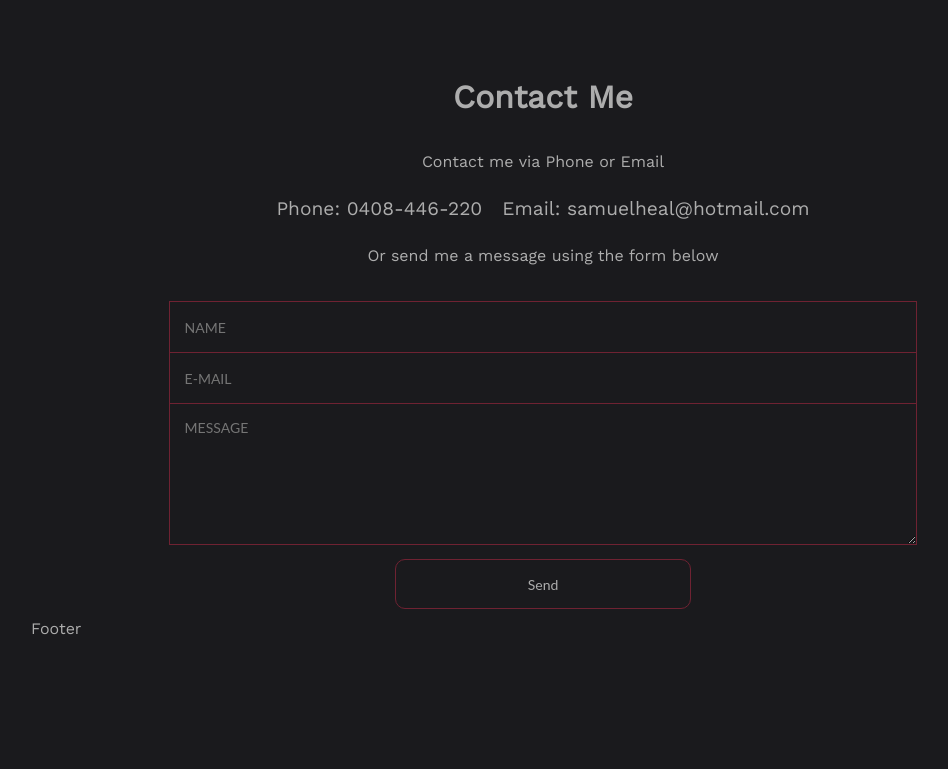
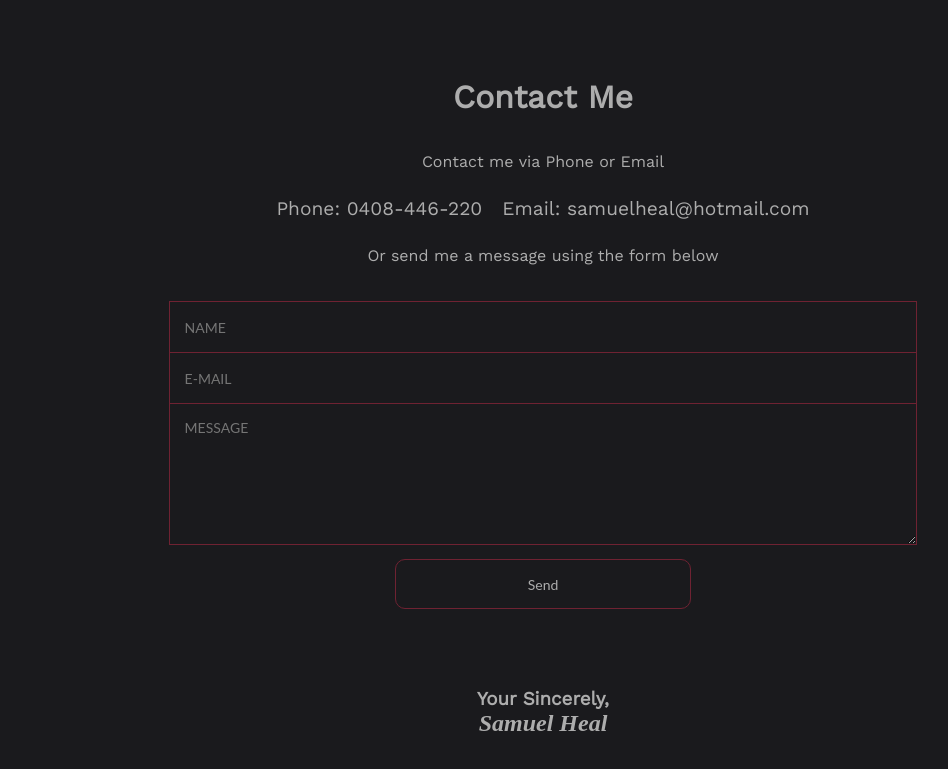
Before and after one commit to SamuelHeal/React-Portfolio, a React (Create React App) app in the folder portfolio/: page / in a window 1280 px wide. Shown: the part 2833-3602 px from the top of the page, without its empty margins (97-1045 px from the left). Before the commit the page ends 3471 px from the top, so only its background shows below. Built offline with nearby package versions, Linux system fonts and the light colour scheme.

Commit message:
footer added and all styling finalised

```diff
--- a/portfolio/src/components/body/about/about.css
+++ b/portfolio/src/components/body/about/about.css
@@ -4,6 +4,16 @@
     --hovercolour: #950740;
     --bordercolour: #6F2232;
     --backgroundcolour: #1A1A1D;
+}
+
+#about {
+    position: relative;
+    top: -100px
+}
+
+#skills {
+    position: relative;
+    top: 160px
 }
 
 .aboutContainer {
@@ -131,6 +141,10 @@
 }
 
 @media only screen and (max-width: 1159px) {
+    #skills {
+        position: relative;
+        top: 500px
+    }
     .aboutContentContainer{
         flex-direction: column-reverse;
     }
@@ -157,3 +171,11 @@
         width: 60%;
     }
 }
+
+@media only screen and (max-width: 600px) {
+    #skills {
+        position: relative;
+        top: 600px
+    }
+
+}
--- a/portfolio/src/components/body/about/index.js
+++ b/portfolio/src/components/body/about/index.js
@@ -5,7 +5,8 @@ import resume from '../../../files/Developer Resume.pdf'
 
 function About() {
     return (
-        <div id='about' className='aboutContainer'>
+        <div className='aboutContainer'>
+            <div id='about'></div>
             <div className="aboutHeading">
                 About
             </div>
@@ -32,7 +33,7 @@ function About() {
                     <img className="aboutPic" src={samPic} alt='Sam'></img>
                 </div>
 
-
+                <div id='skills'></div>
             </div>
 
         </div>
--- a/portfolio/src/components/body/contact/index.js
+++ b/portfolio/src/components/body/contact/index.js
@@ -3,7 +3,7 @@ import './contact.css'
 
 function Contact() {
     return (
-        <div id='contact' className='contactContainer'>
+        <div className='contactContainer'>
             <div className='contactHeading'>
                 Contact Me
             </div>
--- a/portfolio/src/components/body/portfolio/index.js
+++ b/portfolio/src/components/body/portfolio/index.js
@@ -9,7 +9,7 @@ import budgetTracker from './images/budgetTracker.png'
 
 function Portfolio() {
     return (
-        <div id='projects' className='portfolioContainer'>
+        <div className='portfolioContainer'>
 
             <div className="projectsHeading">
                 Projects
@@ -88,6 +88,7 @@ function Portfolio() {
                     <img className='img' src={reaCharity} alt='ReaCharity'/>
                 </div>
             </div>
+            <div id='contact'></div>
 
 
         </div>
--- a/portfolio/src/components/body/portfolio/portfolio.css
+++ b/portfolio/src/components/body/portfolio/portfolio.css
@@ -5,6 +5,11 @@
     --bordercolour: #6F2232;
     --backgroundcolor: #1A1A1D
 
+}
+
+#contact {
+  position: relative;
+  top: -10px
 }
 
 .portfolioContainer {
--- a/portfolio/src/components/body/skills/index.js
+++ b/portfolio/src/components/body/skills/index.js
@@ -3,7 +3,7 @@ import './skills.css'
 
 function Skills() {
     return (
-        <div id='skills' className='skillsContainer'>
+        <div className='skillsContainer'>
             <div className="skillsHeading">
                 Skills
             </div>
@@ -48,6 +48,7 @@ function Skills() {
                     </div>
                 </div>
             </div>
+            <div id='projects'></div>
         </div>
     )
 }
--- a/portfolio/src/components/body/skills/skills.css
+++ b/portfolio/src/components/body/skills/skills.css
@@ -15,6 +15,7 @@
     width: 100%;
     justify-content: center;
     align-items: center;
+    text-align: center;
     margin: auto
 }
 
--- /dev/null
+++ b/portfolio/src/components/footer/footer.css
@@ -0,0 +1,25 @@
+.footer {
+    margin-top: 50px;
+    width: 100%;
+    display: flex;
+    flex-direction: column;
+    justify-content: center;
+    align-items: center;
+    text-align: center;
+}
+
+.footerItems h2 {
+    position: relative;
+    top: -20px;
+    font-family: cursive;
+    font-style: italic;
+}
+
+@media only screen and (max-width: 1024px) {
+    .footer {
+        height: 70px
+    }
+    .footerItems {
+        display: none;
+    }
+}
--- a/portfolio/src/components/footer/index.js
+++ b/portfolio/src/components/footer/index.js
@@ -1,9 +1,13 @@
 import React from 'react'
+import './footer.css'
 
 function Footer() {
     return (
-        <div>
-            Footer
+        <div className='footer'>
+            <div className='footerItems'>
+                <h3>Your Sincerely,</h3>
+                <h2>Samuel Heal</h2>
+            </div>
         </div>
     )
 }
```
